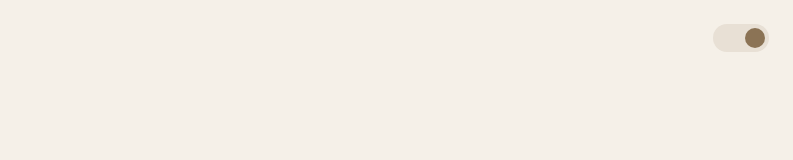
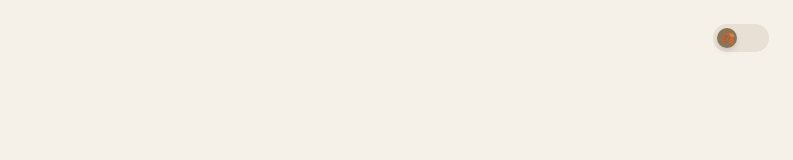
Before and after one commit to frankgqz/gqz, a React (Vite) app: page / in a window 1280 px wide. Shown: the top 160 px of the page, without its empty margins (487-1280 px from the left). Built offline with nearby package versions, Linux system fonts and the light colour scheme; the HTML template or start-up script is replaced by a standard one.

Commit message:
4 themes

```diff
--- a/src/components/ThemeToggle.tsx
+++ b/src/components/ThemeToggle.tsx
@@ -5,28 +5,51 @@ interface ThemeToggleProps {
     onToggle: () => void
     }
 
-export default function ThemeToggle({ isWood, onToggle }: ThemeToggleProps) {
+    type Theme = 'wood' | 'dark' | 'pink' | 'blue'
+
+    interface ThemeConfig {
+      bg: string
+        accent: string
+          icon: string
+          }
+
+          const themes: Record<Theme, ThemeConfig> = {
+            wood: { bg: '#E8E0D5', accent: '#8B7355', icon: '🍂' },
+              dark: { bg: '#2d3148', accent: '#6366f1', icon: '🌙' },
+                pink: { bg: '#FFE4EB', accent: '#FF91A4', icon: '🌸' },
+                  blue: { bg: '#E4F0F5', accent: '#4A90A4', icon: '🌊' },
+                  }
+
+                  const themeOrder: Theme[] = ['wood', 'dark', 'pink', 'blue']
+
+                  export default function ThemeToggle({ onToggle }: ThemeToggleProps) {
+                    const [currentTheme, setCurrentTheme] = useState<Theme>('wood')
+
+                      const handleCycle = () => {
+                          const idx = themeOrder.indexOf(currentTheme)
+                              const next = themeOrder[(idx + 1) % themeOrder.length]
+                                  setCurrentTheme(next)
+                                      onToggle()
+                                        }
+
+                                          const config = themes[currentTheme]
+
                                             return (
                                                 <button
-      onClick={onToggle}
-      className={`
-        relative w-14 h-7 rounded-full transition-all duration-300
-        ${isWood
-          ? 'bg-[#E8E0D5]'
-          : 'bg-[#2d3148]'
-        }
-      `}
+                                                      onClick={handleCycle}
+                                                            className="relative w-14 h-7 rounded-full transition-all duration-300"
+                                                                  style={{ backgroundColor: config.bg }}
                                                                         aria-label="Toggle theme"
                                                                             >
                                                                                   <div
-        className={`
-          absolute top-1 w-5 h-5 rounded-full transition-all duration-300
-          ${isWood
-            ? 'left-8 bg-[#8B7355]'
-            : 'left-1 bg-[#6366f1]'
-          }
-        `}
-      />
+                                                                                          className="absolute top-1 w-5 h-5 rounded-full transition-all duration-300 shadow-md flex items-center justify-center text-xs"
+                                                                                                  style={{
+                                                                                                            left: 4,
+                                                                                                                      backgroundColor: config.accent,
+                                                                                                                              }}
+                                                                                                                                    >
+                                                                                                                                            {config.icon}
+                                                                                                                                                  </div>
                                                                                                                                                       </button>
                                                                                                                                                         )
                                                                                                                                                         }
```
Lines whose indentation alone changed are shown as unchanged.
